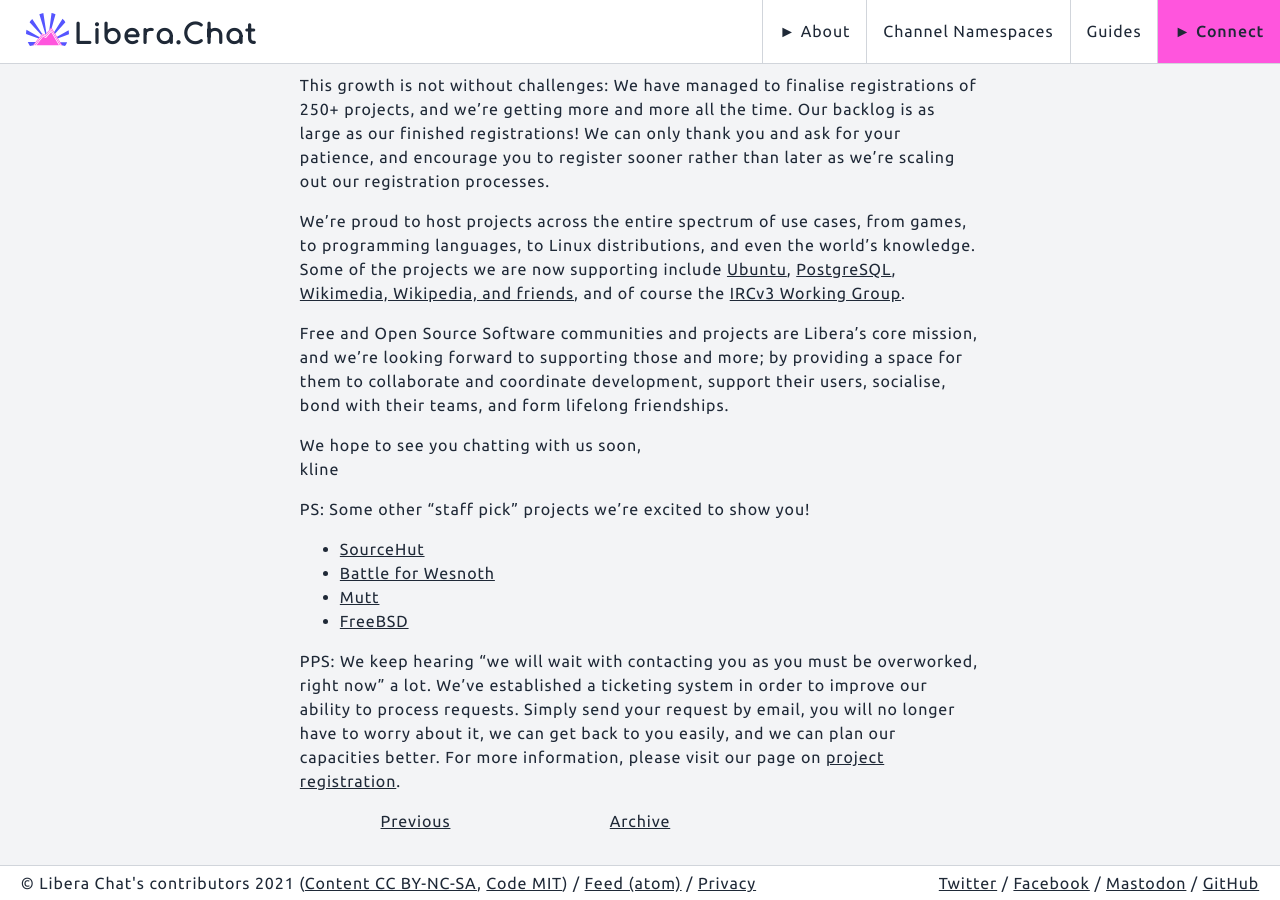
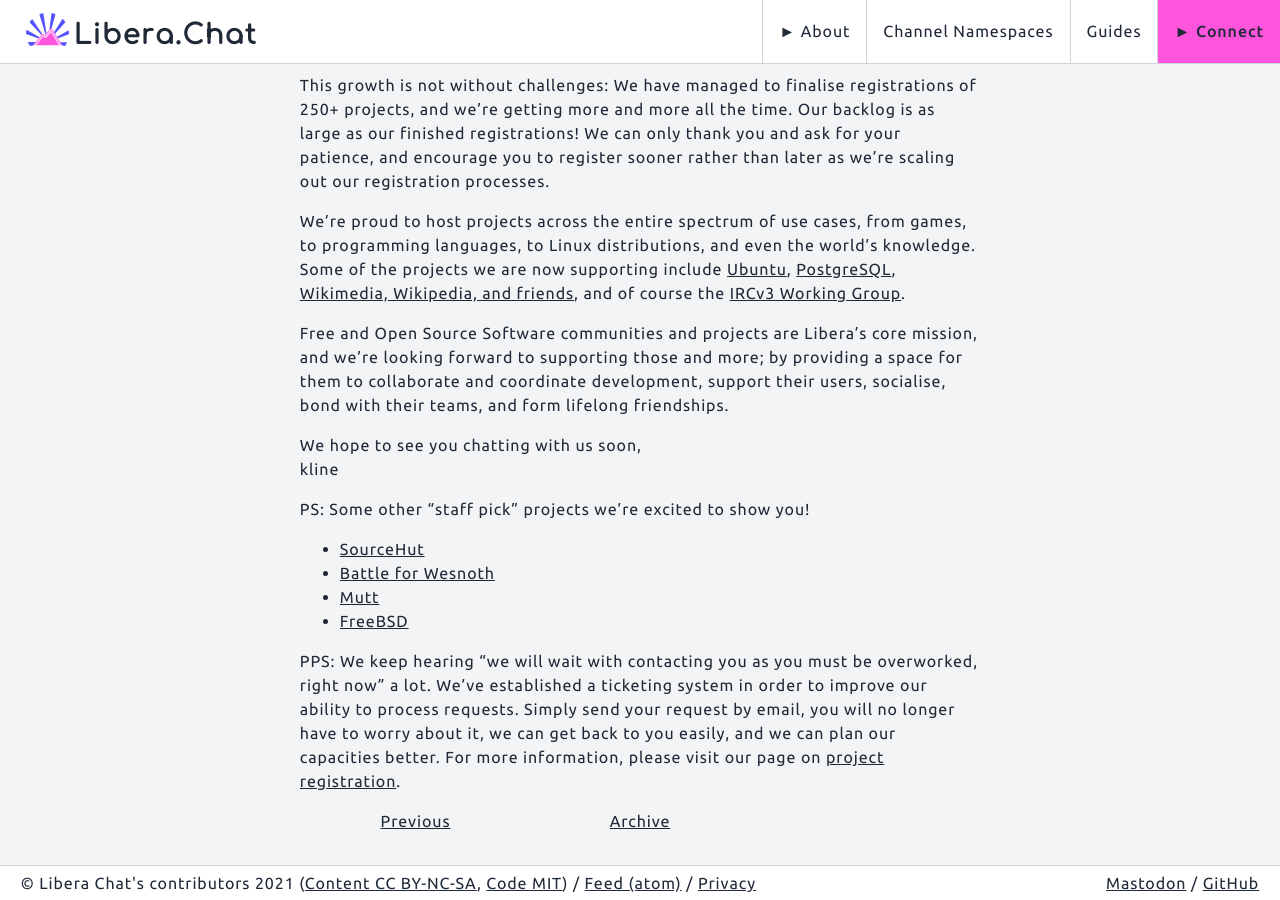
Before and after one commit to Libera-Chat/libera-chat.github.io, a Jekyll site: the page built from index.md, in a window 1280 px wide and 900 px high, scrolled down 784 px. Built offline with Jekyll 4.4.1, drawn with Linux system fonts in a browser that asks for light colours.

Commit message:
all: remove references to Facebook & Twitter

```diff
--- a/_config.yml
+++ b/_config.yml
@@ -3,11 +3,6 @@
 baseurl: ""
 url: https://libera.chat
 
-twitter:
-  username: liberachat
-  card: summary
-facebook:
-  publisher: liberachat
 mastodon:
   username: liberachat
   instance: fosstodon.org
--- a/_data/nav.yml
+++ b/_data/nav.yml
@@ -32,9 +32,3 @@
   - name: Mastodon
     external: true
     link: https://fosstodon.org/@liberachat
-  - name: Twitter
-    external: true
-    link: https://twitter.com/liberachat
-  - name: Facebook
-    external: true
-    link: https://www.facebook.com/liberachat
--- a/_includes/footer.html
+++ b/_includes/footer.html
@@ -9,10 +9,6 @@
     <a href="/privacy">Privacy</a>
   </div>
   <div>
-    <a href="https://twitter.com/{{ site.twitter.username }}" rel="noopener noreferrer">Twitter</a>
-    /
-    <a href="https://facebook.com/{{ site.facebook.publisher }}" rel="noopener noreferrer">Facebook</a>
-    /
     <a rel="me noopener noreferrer" href="https://{{ site.mastodon.instance }}/@{{ site.mastodon.username }}">Mastodon</a>
     /
     <a href="https://github.com/Libera-Chat/libera-chat.github.io" rel="noopener noreferrer">GitHub</a>
```
